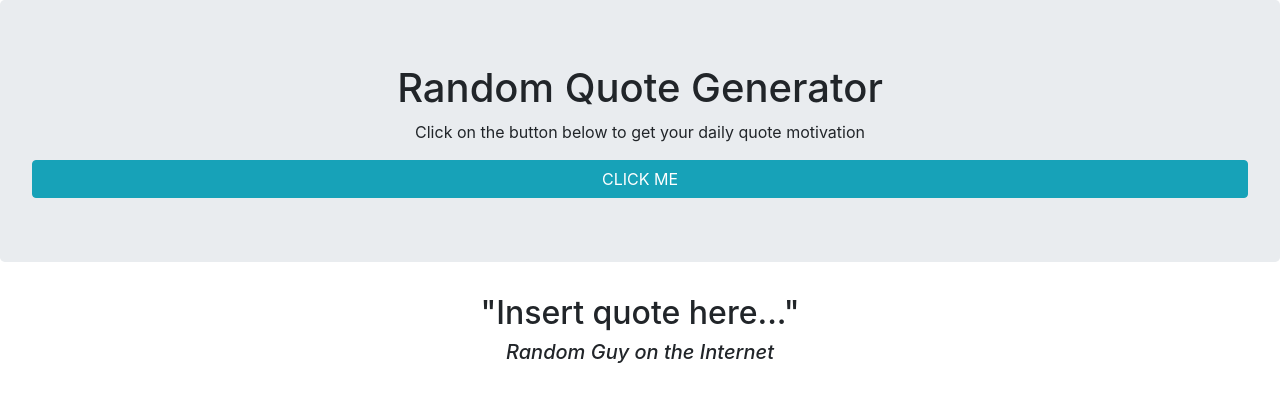
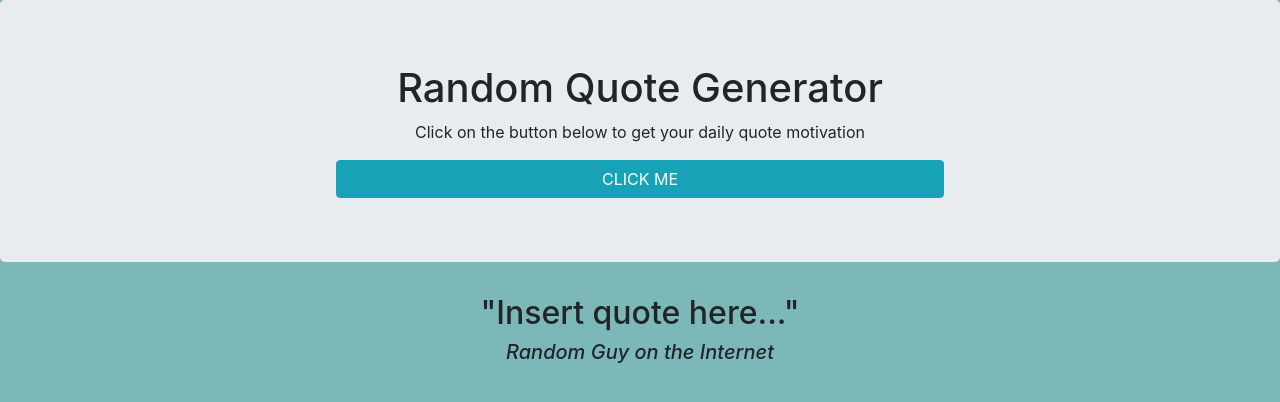
Before and after one commit to spiropoulos94/RandomQuoteGenerator, a plain HTML site: page index.html in a window 1280 px wide. Drawn offline with nearby package versions, Linux system fonts and the light colour scheme.

Commit message:
Update styles.css

```diff
--- a/styles.css
+++ b/styles.css
@@ -4,8 +4,14 @@
 
 body {
     text-align: center;
+    background-color:rgb(124, 184, 184)
 }
 
 #author {
     font-style: italic;
 }
+
+button {
+    max-width: 50%;
+    margin: auto;
+}
```
